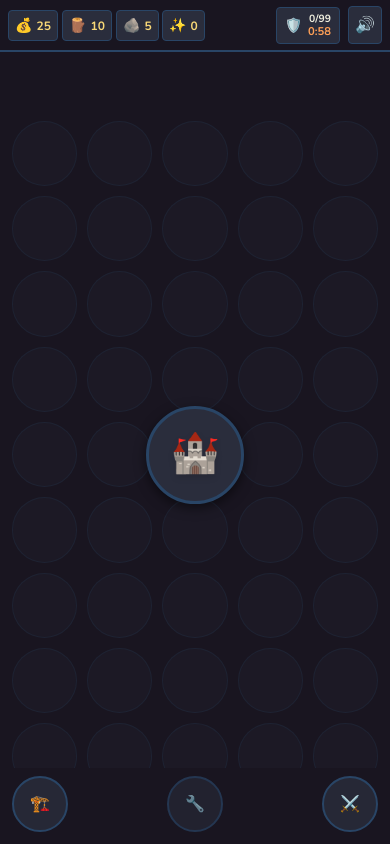
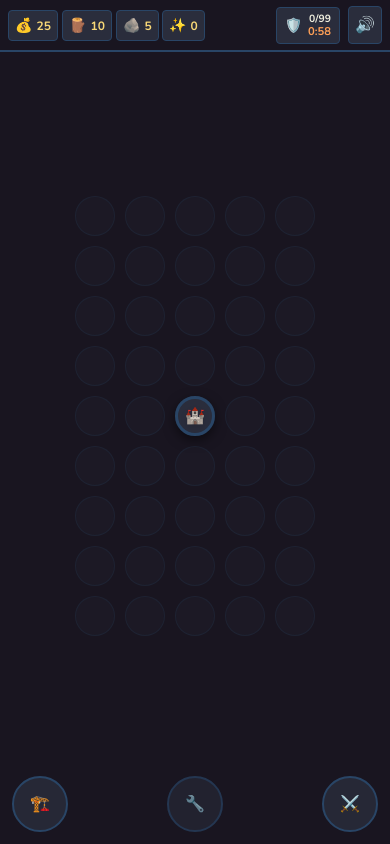
Before and after one commit to existingwinner/game-medieval-clicker, a React (Vite) app: page / in a window 390 px wide. Both pictures are taken after a click on the button "▶️ Начать игру". Built offline with nearby package versions, Linux system fonts and the light colour scheme.

Commit message:
Implement adaptive grid size for GameGrid component
Added responsive grid size calculation based on viewport dimensions.

```diff
--- a/src/components/GameGrid.tsx
+++ b/src/components/GameGrid.tsx
@@ -1,4 +1,4 @@
-import { FC, useMemo } from 'react';
+import { FC, useMemo, useEffect, useState } from 'react';
 import { GameState, GridPosition, Building, GRID_ROWS, GRID_COLS, CENTER_ROW, CENTER_COL } from '../types/game';
 import { BuildingCell } from './BuildingCell';
 import { getBuildingType, MAIN_BUILDING } from '../data/buildings';
@@ -18,6 +18,7 @@ export const GameGrid: FC<GameGridProps> = ({
   onBuildingLongPress,
   onCastleClick
 }) => {
+  const [gridSize, setGridSize] = useState({ width: 300, height: 420 });
   const cells = useMemo(() => {
     const result: GridPosition[] = [];
     for (let row = 0; row < GRID_ROWS; row++) {
@@ -28,17 +29,56 @@ export const GameGrid: FC<GameGridProps> = ({
     return result;
   }, []);
 
+  // Адаптивный расчет размера сетки
+  useEffect(() => {
+    const updateGridSize = () => {
+      const viewportWidth = window.innerWidth;
+      const viewportHeight = window.innerHeight;
+
+      // Определяем доступное пространство (исключая панели ресурсов и управления)
+      const availableHeight = viewportHeight * 0.5; // 50% высоты экрана для сетки
+      const availableWidth = Math.min(viewportWidth * 0.95, 380);
+
+      // Рассчитываем размер ячейки на основе доступного пространства
+      const cellSize = Math.min(
+        availableWidth / GRID_COLS - 10, // минус gap
+        availableHeight / GRID_ROWS - 10
+      );
+
+      // Ограничиваем минимальный и максимальный размер ячейки
+      const minCellSize = 40;
+      const maxCellSize = 60;
+      const clampedCellSize = Math.max(minCellSize, Math.min(maxCellSize, cellSize));
+
+      setGridSize({
+        width: clampedCellSize * GRID_COLS + 10 * (GRID_COLS - 1),
+        height: clampedCellSize * GRID_ROWS + 10 * (GRID_ROWS - 1)
+      });
+    };
+
+    updateGridSize();
+    window.addEventListener('resize', updateGridSize);
+    window.addEventListener('orientationchange', updateGridSize);
+
+    return () => {
+      window.removeEventListener('resize', updateGridSize);
+      window.removeEventListener('orientationchange', updateGridSize);
+    };
+  }, []);
+
   return (
-    <div className="relative w-full flex-1 flex items-center justify-center p-1 min-h-0">
+    <div className="relative w-full flex-1 flex items-center justify-center p-1 min-h-0 overflow-visible">
       <div
         className="relative select-none"
         style={{
-          width: 'min(94vw, 100%)',
-          height: 'min(70vh, 98%)',
+          width: `${gridSize.width}px`,
+          height: `${gridSize.height}px`,
           display: 'grid',
           gridTemplateColumns: `repeat(${GRID_COLS}, 1fr)`,
           gridTemplateRows: `repeat(${GRID_ROWS}, 1fr)`,
           gap: '10px',
+          maxWidth: '95vw',
+          maxHeight: '55vh',
           aspectRatio: `${GRID_COLS} / ${GRID_ROWS}`
         }}
       >
@@ -68,15 +108,20 @@ export const GameGrid: FC<GameGridProps> = ({
                     data-building-pos={`${CENTER_ROW}-${CENTER_COL}`}
                     className="absolute w-[150%] h-[150%] aspect-square flex items-center justify-center transition-all duration-100 active:scale-90 origin-center cursor-pointer select-none touch-none z-30 outline-none group castle-button"
                     onClick={(e) => onCastleClick?.(e.clientX, e.clientY)}
+                    style={{
+                      // Динамический размер замка
+                      transform: 'scale(1)',
+                      maxWidth: '100%',
+                      maxHeight: '100%',
+                    }}
                   >
                     {/* Свечение при наведении/активности */}
                     <div className="absolute inset-0 bg-[#f8d877]/0 group-hover:bg-[#f8d877]/20 group-active:bg-[#f8d877]/40 blur-lg rounded-full transition-all duration-200 pointer-events-none" />
-                    {/* Основной контейнер замка - нейтральный фон, подсветка при клике */}
+                    {/* Основной контейнер замка */}
                     <div className="relative w-full h-full bg-[#2a2d3c] group-active:bg-[#3a3d4c] rounded-full border-[3px] border-[#294566] group-hover:border-[#f8d877]/50 group-active:border-[#f8d877] shadow-[0_4px_12px_rgba(0,0,0,0.5)] flex items-center justify-center overflow-hidden transition-all duration-150">
-                      <span className="text-[clamp(1.8rem,10vmin,3rem)] drop-shadow-md select-none group-active:scale-110 transition-transform">
+                      <span className="text-[clamp(1.5rem, 8vmin, 2.5rem)] drop-shadow-md select-none group-active:scale-110 transition-transform">
                         {MAIN_BUILDING.emoji}
                       </span>
-                      {/* Shine effect on click */}
                       <div className="absolute inset-0 bg-gradient-to-br from-[#f8d877]/0 to-[#f8d877]/0 group-active:from-[#f8d877]/30 group-active:to-transparent transition-all duration-150 rounded-full" />
                     </div>
                   </button>
```
